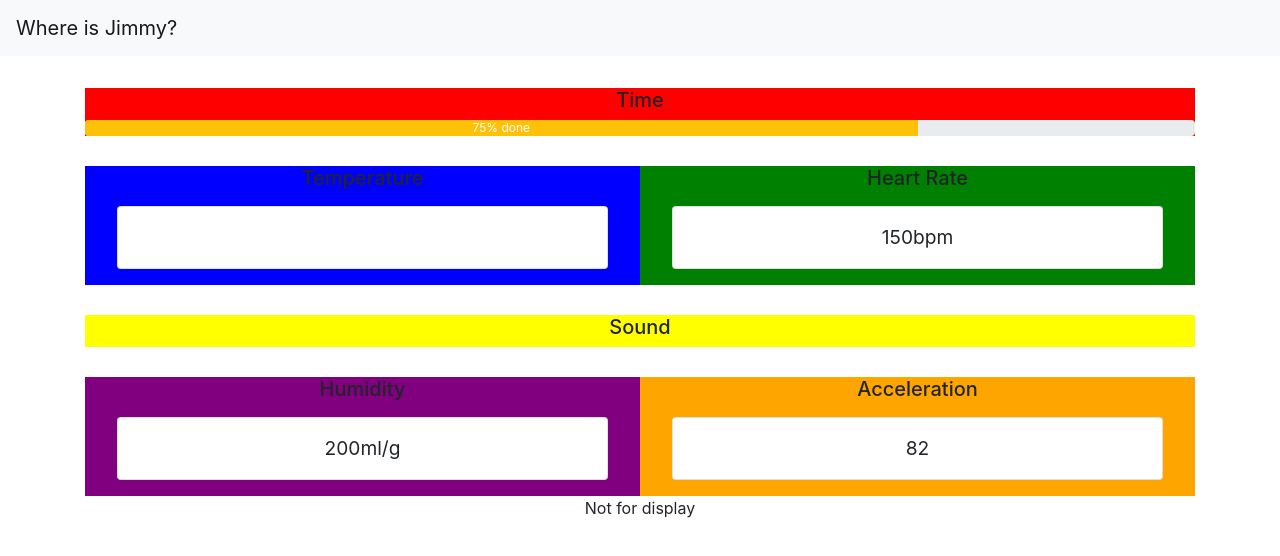
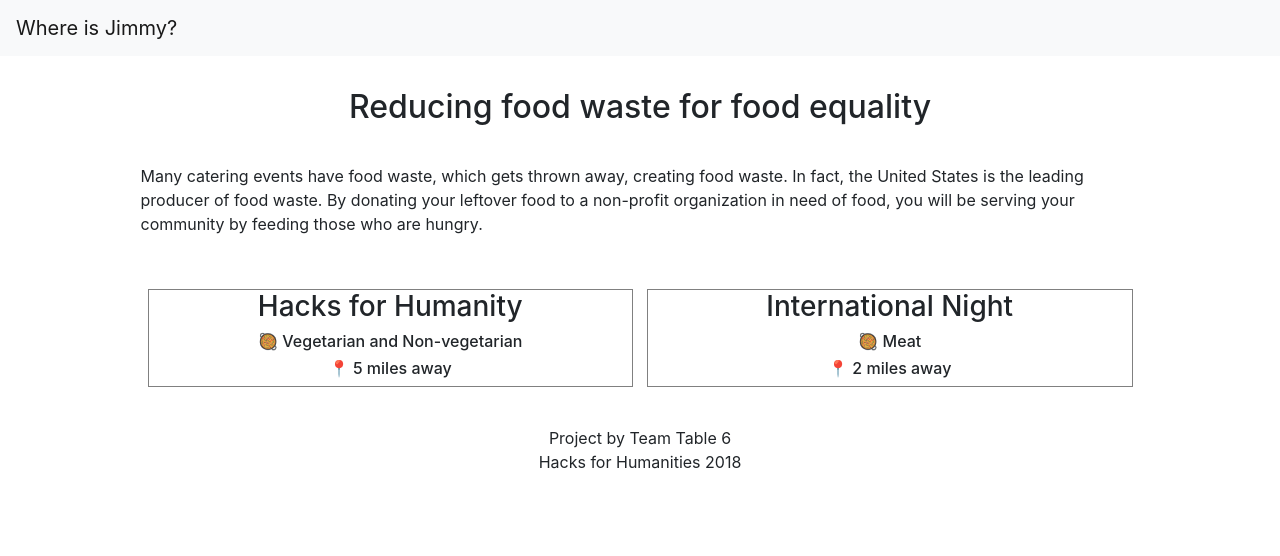
Before and after one commit to dickwyn/recater, a React (Create React App) app in the folder client/: page / in a window 1280 px wide. Shown: the top 556 px of the page. Built offline with nearby package versions, Linux system fonts and the light colour scheme.

Commit message:
update food selection page

```diff
--- a/client/package.json
+++ b/client/package.json
@@ -3,7 +3,12 @@
   "version": "0.1.0",
   "private": true,
   "dependencies": {
+    "@fortawesome/fontawesome-svg-core": "^1.2.4",
+    "@fortawesome/free-solid-svg-icons": "^5.3.1",
+    "@fortawesome/react-fontawesome": "^0.1.3",
     "bootstrap": "^4.1.3",
+    "i": "^0.3.6",
+    "npm": "^6.4.1",
     "react": "^16.5.2",
     "react-dom": "^16.5.2",
     "react-router": "^4.3.1",
--- a/client/src/App.css
+++ b/client/src/App.css
@@ -30,3 +30,45 @@
     transform: rotate(360deg);
   }
 }
+
+.container {
+  margin: 2rem 0rem 0rem;
+  display: grid;
+  grid-template-columns: 5% 45% 45% 5%;
+  grid-template-areas:
+      ". title title ."
+      ". subtitle subtitle ."
+      ". card-l card-r .";
+  grid-row-gap: 30px;
+}
+
+.title {
+  grid-area: title;
+}
+
+.subtitle {
+  grid-area: subtitle;
+  text-align: left;
+}
+
+.card-l {
+  grid-area: card-l;
+  margin: 0.5em;
+  outline: 1px solid gray;
+}
+
+.card-r {
+  grid-area: card-r;
+  margin: 0.5em;
+  outline: 1px solid gray;
+}
+
+@media only screen and (max-width: 768px){
+  .container {
+    grid-template-areas:
+    ". title title ."
+    ". subtitle subtitle ."
+    ". card-l card-l ."
+    ". card-r card-r .";
+  }
+}
--- a/client/src/App.js
+++ b/client/src/App.js
@@ -1,6 +1,6 @@
 import React, { Component } from 'react';
 import Header from '../src/Components/Header';
-import Indicator from '../src/Components/Indicator';
+import Footer from '../src/Components/Footer';
 import logo from './logo.svg';
 import './App.css';
 
@@ -9,10 +9,27 @@ class App extends Component {
     return (
       <div className="App">
         <Header />
-        <Indicator />
-        <footer>
-          Not for display
-        </footer>
+        <div className="container">
+          <div className="title">
+              <h2>Reducing food waste for food equality</h2>
+          </div>
+          <div class="subtitle">
+            <p>
+              Many catering events have food waste, which gets thrown away, creating food waste. In fact, the United States is the leading producer of food waste. By donating your leftover food to a non-profit organization in need of food, you will be serving your community by feeding those who are hungry.
+            </p>
+          </div>
+          <div className="card-l">
+            <h3>Hacks for Humanity</h3>
+            <h6>🥘 Vegetarian and Non-vegetarian</h6>
+            <h6><center>📍 5 miles away</center></h6>
+          </div>
+          <div className="card-r">
+            <h3>International Night</h3>
+            <h6>🥘 Meat</h6>
+            <h6><center>📍 2 miles away</center></h6>
+          </div>
+        </div>
+        <Footer />
       </div>
     );
   }
--- /dev/null
+++ b/client/src/Components/Footer/index.jsx
@@ -0,0 +1,16 @@
+import React, { Component } from 'react';
+import './style.css';
+
+export default class Footer extends Component {
+    render() {
+        return (
+        <div>
+            <div className="container-footer">
+                Project by Team Table 6
+                <br/>
+                Hacks for Humanities 2018
+            </div>
+        </div>
+    );
+  }
+}
--- /dev/null
+++ b/client/src/Components/Footer/style.css
@@ -0,0 +1,3 @@
+.container-footer {
+    margin: 2rem 0rem 0rem
+}
--- a/client/src/Components/Indicator/style.css
+++ /dev/null
@@ -1,52 +0,0 @@
-.container {
-    margin: 2rem 0rem 0rem;
-    display: grid;
-    grid-template-columns: 50% 50%;
-    grid-template-areas:
-        "tm tm"
-        "temp hr"
-        "sd sd"
-        "hdy acc";
-    grid-row-gap: 30px;
-}
-
-.card {
-    margin: 1rem 2rem 1rem;
-    padding: 1rem;
-    border: 0rem;
-    font-size: 1.2rem;
-}
-
-.time {
-    grid-area: tm;
-    background-color: red;
-}
-
-.temperature {
-    grid-area: temp;
-    background-color: blue;
-}
-
-.temperature .card {
-    color: white;
-}
-
-.heartrate {
-    grid-area: hr;
-    background-color: green;
-}
-
-.humidity {
-    grid-area: hdy;
-    background-color: purple;
-}
-
-.sound {
-    grid-area: sd;
-    background-color: yellow;
-}
-
-.acceleration {
-    grid-area: acc;
-    background-color: orange;
-}
```
Also changed, not shown: 1 other file (tests, documents, lock files or other folders).
